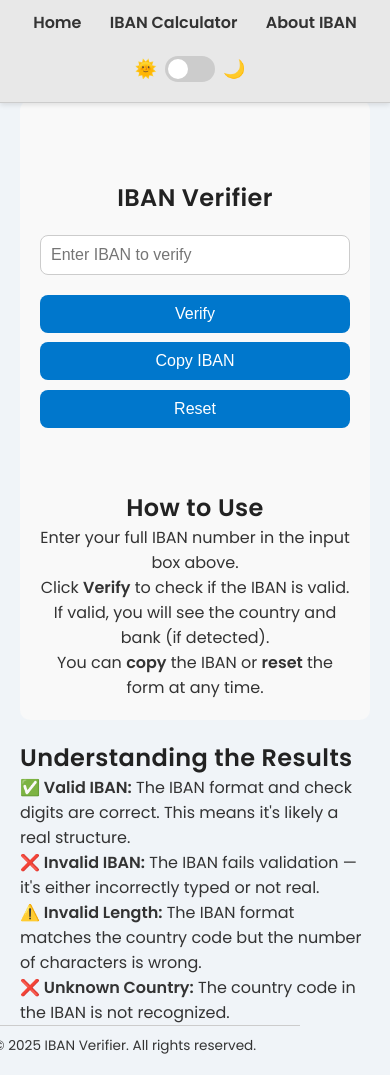
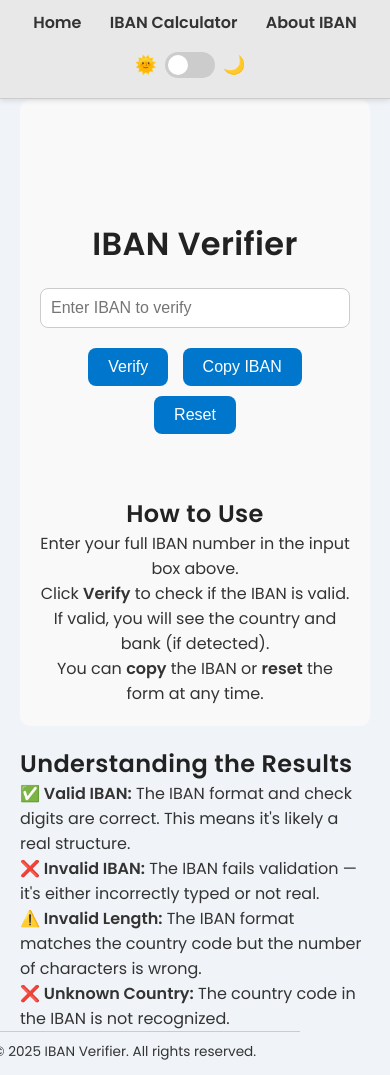
Before and after one commit to KevinSammut95/iban-verifier, a plain HTML site: page index.html in a window 390 px wide. Drawn offline with Linux system fonts and the light colour scheme.

Commit message:
Add files via upload

```diff
--- a/style.css
+++ b/style.css
@@ -199,32 +199,19 @@ body.dark-mode .navbar a:hover {
 
 /* Responsive Design */
 @media (max-width: 600px) {
-  body {
-    padding: 10px;
+  .navbar {
+    flex-direction: column;         /* Stack links vertically */
+    align-items: center;            /* Center-align everything */
+    gap: 6px;                       /* Less space between items */
+    padding: 12px;                  /* More padding around navbar */
   }
 
-  h1 {
-    font-size: 1.5em;
-    text-align: center;
+  .dark-mode-toggle {
+    margin-top: 8px;                /* Add space above dark mode switch */
   }
+}
 
-  input[type="text"] {
-    width: 100%;
-    font-size: 1em;
-  }
-
-  button {
-    width: 100%;
-    margin: 0.3em 0;
-    font-size: 1em;
-  }
-
-  .navbar {
-    flex-direction: column;
-    gap: 10px;
-  }
-
-  .site-footer {
+.site-footer {
     font-size: 0.85em;
   }
 
@@ -232,7 +219,7 @@ body.dark-mode .navbar a:hover {
     font-size: 0.95em;
     padding: 1em;
   }
-}
+
 
 /* Toggle Switch */
 .toggle-switch {
@@ -346,8 +333,14 @@ body.dark-mode .main-container {
 
 /* Margin Adjustments */
 .main-container {
-  padding-top: calc(var(--navbar-height) + 20px); /* Adjust to match navbar height */
+  padding-top: 100px; /* Prevent title from being hidden under navbar */
 }
+@media (max-width: 600px) {
+  .main-container {
+    padding-top: 120px; /* Extra space for mobile navbar */
+  }
+}
+
 /* Remove bullets from lists */
 ul {
   list-style-type: none;
```
